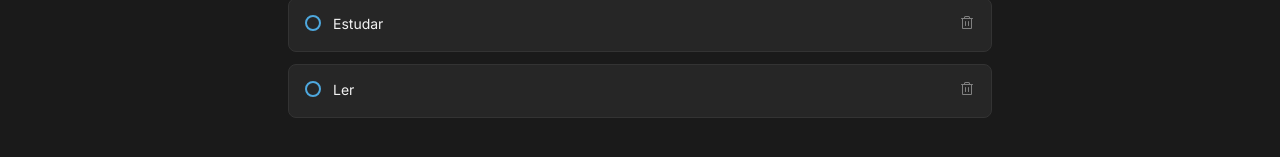
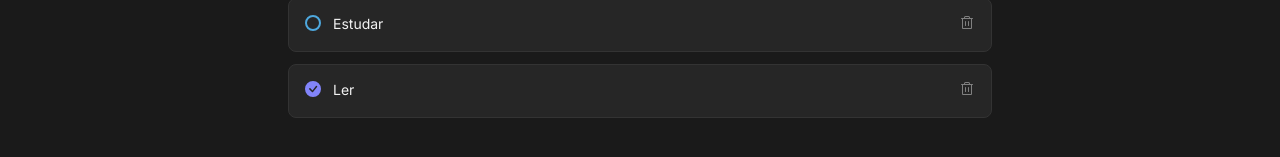
Before and after one commit to manoelvieira0/to-do-react, a React (Vite) app: page / in a window 1280 px wide. Shown: the part 309-466 px from the top of the page. Built offline with nearby package versions, Linux system fonts and the light colour scheme.

Commit message:
Adicionando função toogle do check

```diff
--- a/package.json
+++ b/package.json
@@ -12,7 +12,8 @@
   "dependencies": {
     "@phosphor-icons/react": "^2.0.14",
     "react": "^18.2.0",
-    "react-dom": "^18.2.0"
+    "react-dom": "^18.2.0",
+    "react-icons": "^4.11.0"
   },
   "devDependencies": {
     "@types/react": "^18.2.15",
--- a/src/App.jsx
+++ b/src/App.jsx
@@ -33,12 +33,26 @@ export function App() {
     setTasks(newTasks);
   }
 
+  function toogleTaskCompleted(taskId){
+    const newTasks = tasks.map(task => {
+      if(task.id === taskId){
+        return {
+        ...task,
+          isCompleted: !task.isCompleted
+        }
+      }
+      return task;
+    })
+    setTasks(newTasks);
+  }
+
   return (
     <div>
       <Header onAddTask={addTask}/>
       <Tasks
         tasks={tasks}
         onDelete={deleteTask}
+        onComplete={toogleTaskCompleted}
       />
     </div>
   )
--- a/src/components/Task/Task.module.css
+++ b/src/components/Task/Task.module.css
@@ -30,6 +30,10 @@
   border: 2px solid var(--blue-300);
 }
 
+.checkContainer svg {
+  color: var(--purple-300);
+}
+
 .deleteButton {
   background: none;
   border: none;
--- a/src/components/Task/index.jsx
+++ b/src/components/Task/index.jsx
@@ -1,11 +1,12 @@
-import { Trash } from '@phosphor-icons/react'
+import { Trash, CheckCircle } from '@phosphor-icons/react'
 import styles from './Task.module.css'
+import {BsFillCheckCircleFill} from 'react-icons/bs'
 
-export function Task({ task, onDelete }) {
+export function Task({ task, onDelete, onComplete }) {
   return (
     <div className={styles.task}>
-      <button className={styles.checkContainer}>
-        <div />
+      <button className={styles.checkContainer} onClick={() => onComplete(task.id)}>
+        {task.isCompleted ? <BsFillCheckCircleFill/> : <div />}
       </button>
       <p>{task.title}</p>
       <button className={styles.deleteButton} onClick={() => onDelete(task.id)}>
--- a/src/components/Tasks/index.jsx
+++ b/src/components/Tasks/index.jsx
@@ -1,7 +1,7 @@
 import { Task } from '../Task'
 import styles from './Tasks.module.css'
 
-export function Tasks({tasks, onDelete}){
+export function Tasks({tasks, onDelete, onComplete}){
   const taskQuantity = tasks.length;
   const completedTasks = tasks.filter(task => task.isCompleted).length;
 
@@ -21,7 +21,7 @@ export function Tasks({tasks, onDelete}){
 
       <div className={styles.list}>
         {tasks.map((task) => {
-          return <Task key={task.id} task={task} onDelete={onDelete}/>;
+          return <Task key={task.id} task={task} onDelete={onDelete} onComplete={onComplete}/>;
         })}
       </div>
     </section>
```
Also changed, not shown: src/assets/Vector.svg (added), 1 other file (tests, documents, lock files or other folders).
